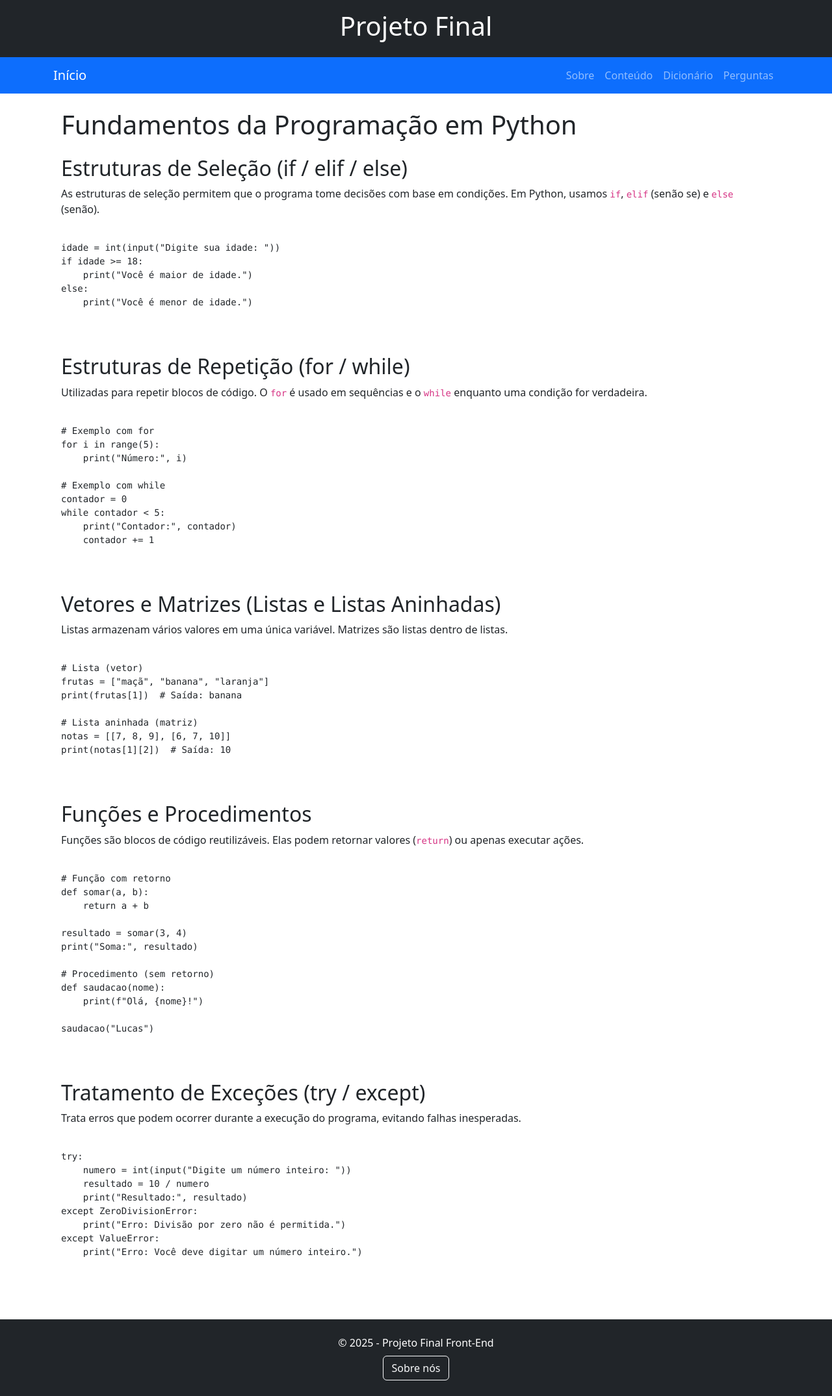
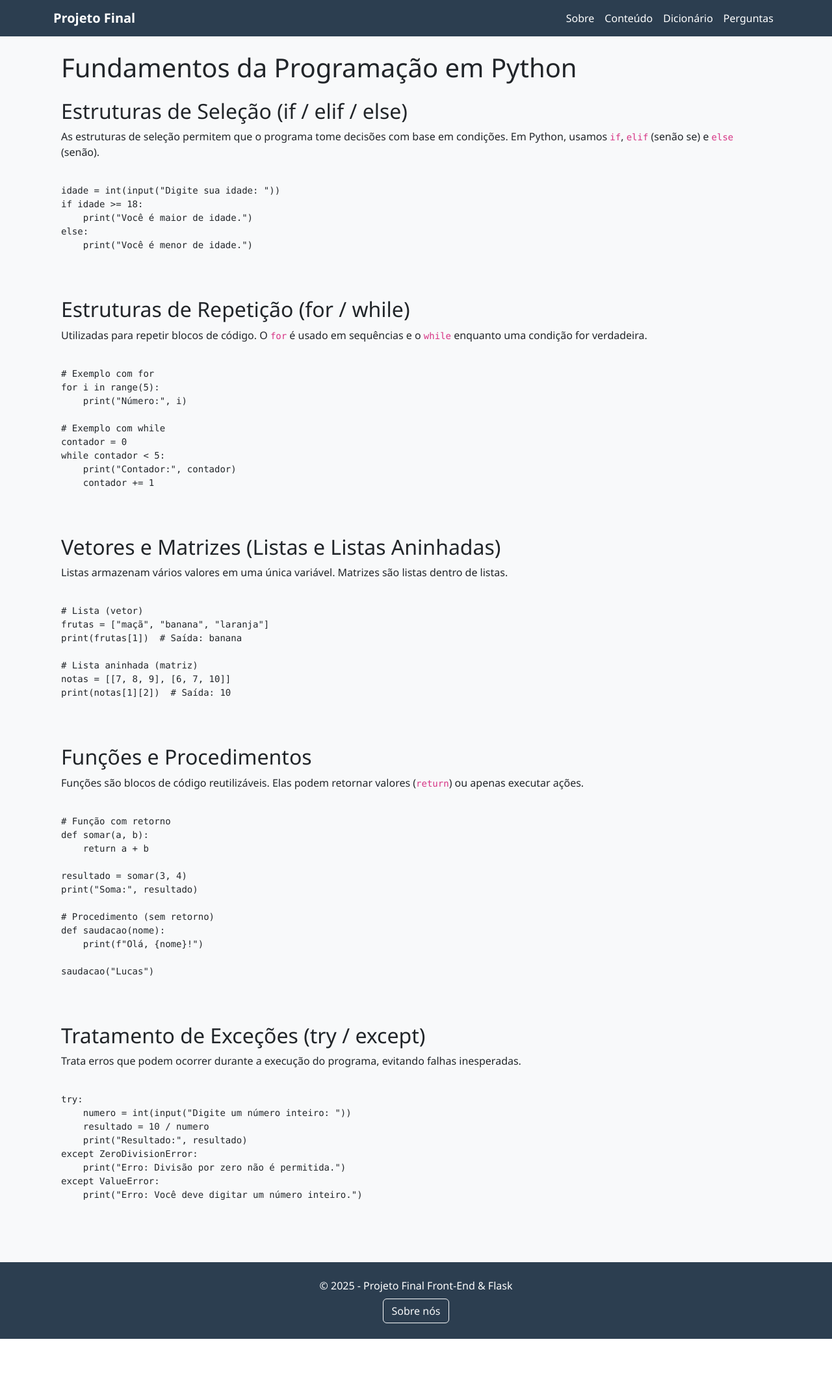
Before and after one commit to OmanoRH/Espeto_do_Batatinha, a Flask app: page /conteudo in a window 1280 px wide. Shown: the whole page at 65% size. After the commit the page ends 2061 px from the top, so only its background shows below. Run offline with Flask 3, Linux system fonts and the light colour scheme.

Commit message:
refactor: enhance styling and structure across templates; consolidate navigation and footer

```diff
--- a/Static/css/style.css
+++ b/Static/css/style.css
@@ -1,13 +1,62 @@
+:root {
+  --cor-primaria: #2e86de;
+  --cor-secundaria: #2c3e50;
+  --cor-destaque: #f39c12;
+  --cor-fundo: #f8f9fa;
+  --cor-texto: #212529;
+}
+
 body {
+  background-color: var(--cor-fundo);
+  color: var(--cor-texto);
+  font-family: 'Segoe UI', Tahoma, Geneva, Verdana, sans-serif;
+  margin: 0;
+  padding: 0;
   display: flex;
   flex-direction: column;
   min-height: 100vh;
 }
 
-  .content-wrapper {
-    flex-grow: 1;
+main {
+  flex: 1;
+}
+
+header h1 {
+  background-color: var(--cor-destaque);
+  color: white;
+  padding: 1rem;
+  margin: 0;
+  font-size: 2rem;
+  text-align: center;
+}
+
+.navbar {
+  background-color: var(--cor-primaria);
+}
+
+.navbar .nav-link {
+  color: white !important;
 }
 
 footer {
+  background-color: var(--cor-secundaria);
+  color: white;
+  text-align: center;
+  padding: 1rem;
   flex-shrink: 0;
 }
+
+footer a {
+  color: white;
+  text-decoration: none;
+}
+
+footer a:hover {
+  text-decoration: underline;
+}
+
+.navbar-nav .nav-link:hover {
+  color: #f0f0f0;
+  text-decoration: underline;
+  transition: 0.3s;
+}
--- a/templates/adicionar_termo.html
+++ b/templates/adicionar_termo.html
@@ -8,4 +8,4 @@
 
   <button type="submit">Salvar</button>
 </form>
-<a href="{{ url_for('dicionario') }}">← Voltar</a>
+<a href="/templates/dicionario.html">← Voltar</a>
--- a/templates/base.html
+++ b/templates/base.html
@@ -1,26 +1,24 @@
 <!DOCTYPE html>
 <html lang="pt-br">
   <head>
-  <meta charset="UTF-8">
+    <meta charset="UTF-8" />
+    <meta name="viewport" content="width=device-width, initial-scale=1.0" />
     <title>Projeto Final</title>
-  <meta name="viewport" content="width=device-width, initial-scale=1">
 
     <!-- Bootstrap CSS -->
     <link href="https://cdn.jsdelivr.net/npm/bootstrap@5.3.3/dist/css/bootstrap.min.css" rel="stylesheet">
 
-  <!-- Estilo personalizado opcional -->
-  <link rel="stylesheet" href="style.css">
+    <!-- CSS personalizado -->
+    <link rel="stylesheet" href="{{ url_for('static', filename='css/style.css') }}">
   </head>
-<body>
 
-  <!-- Cabeçalho -->
+  <body class="d-flex flex-column min-vh-100">
+
+    <!-- Header + Navbar unificados -->
     {% include 'partials/header.html' %}
 
-  <!-- Navegação -->
-  {% include 'partials/nav.html' %}
-
-  <!-- Conteúdo principal -->
-  <main class="container py-4">
+    <!-- Conteúdo -->
+    <main class="container py-4 flex-grow-1">
       {% block content %}{% endblock %}
     </main>
 
--- a/templates/dicionario.html
+++ b/templates/dicionario.html
@@ -1,4 +1,4 @@
-{% extends "partials/base.html" %}
+{% extends "base.html" %}
 
 {% block title %}Dicionário{% endblock %}
 
--- a/templates/index.html
+++ b/templates/index.html
@@ -1,4 +1,4 @@
-{% extends "partials/base.html" %}
+{% extends "base.html" %}
 
 {% block title %}Início{% endblock %}
 
--- a/templates/partials/footer.html
+++ b/templates/partials/footer.html
@@ -1,4 +1,4 @@
-<footer class="bg-dark text-white text-center py-4">
-  <p class="mb-2">&copy; 2025 - Projeto Final Front-End</p>
-  <a href="sobre.html" class="btn btn-outline-light">Sobre nós</a>
+<footer class="text-white text-center py-4">
+  <p class="mb-2">&copy; 2025 - Projeto Final Front-End & Flask</p>
+  <a href="{{ url_for('sobre') }}" class="btn btn-outline-light">Sobre nós</a>
 </footer>
--- a/templates/partials/header.html
+++ b/templates/partials/header.html
@@ -1,3 +1,19 @@
-<header class="bg-dark text-white text-center py-3">
-  <h1>Projeto Final</h1>
+<header>
+  <nav class="navbar navbar-expand-lg" style="background-color: #2c3e50;">
+    <div class="container">
+      <a class="navbar-brand text-white fw-bold" href="{{ url_for('index') }}">Projeto Final</a>
+      <button class="navbar-toggler" type="button" data-bs-toggle="collapse" data-bs-target="#navbarNav">
+        <span class="navbar-toggler-icon"></span>
+      </button>
+
+      <div class="collapse navbar-collapse" id="navbarNav">
+        <ul class="navbar-nav ms-auto">
+          <li class="nav-item"><a class="nav-link text-white" href="{{ url_for('sobre') }}">Sobre</a></li>
+          <li class="nav-item"><a class="nav-link text-white" href="{{ url_for('conteudo') }}">Conteúdo</a></li>
+          <li class="nav-item"><a class="nav-link text-white" href="{{ url_for('dicionario') }}">Dicionário</a></li>
+          <li class="nav-item"><a class="nav-link text-white" href="{{ url_for('perguntas') }}">Perguntas</a></li>
+        </ul>
+      </div>
+    </div>
+  </nav>
 </header>
--- a/templates/partials/nav.html
+++ /dev/null
@@ -1,17 +0,0 @@
-<nav class="navbar navbar-expand-lg navbar-dark bg-primary">
-  <div class="container">
-    <a class="navbar-brand" href="{{ url_for('index') }}">Início</a>
-    <button class="navbar-toggler" type="button" data-bs-toggle="collapse" data-bs-target="#navbarNav">
-      <span class="navbar-toggler-icon"></span>
-    </button>
-
-    <div class="collapse navbar-collapse" id="navbarNav">
-      <ul class="navbar-nav ms-auto">
-        <li class="nav-item"><a class="nav-link" href="{{ url_for('sobre') }}">Sobre</a></li>
-        <li class="nav-item"><a class="nav-link" href="{{ url_for('conteudo') }}">Conteúdo</a></li>
-        <li class="nav-item"><a class="nav-link" href="{{ url_for('dicionario') }}">Dicionário</a></li>
-        <li class="nav-item"><a class="nav-link" href="{{ url_for('perguntas') }}">Perguntas</a></li>
-      </ul>
-    </div>
-  </div>
-</nav>
```
Lines whose indentation alone changed are shown as unchanged.
